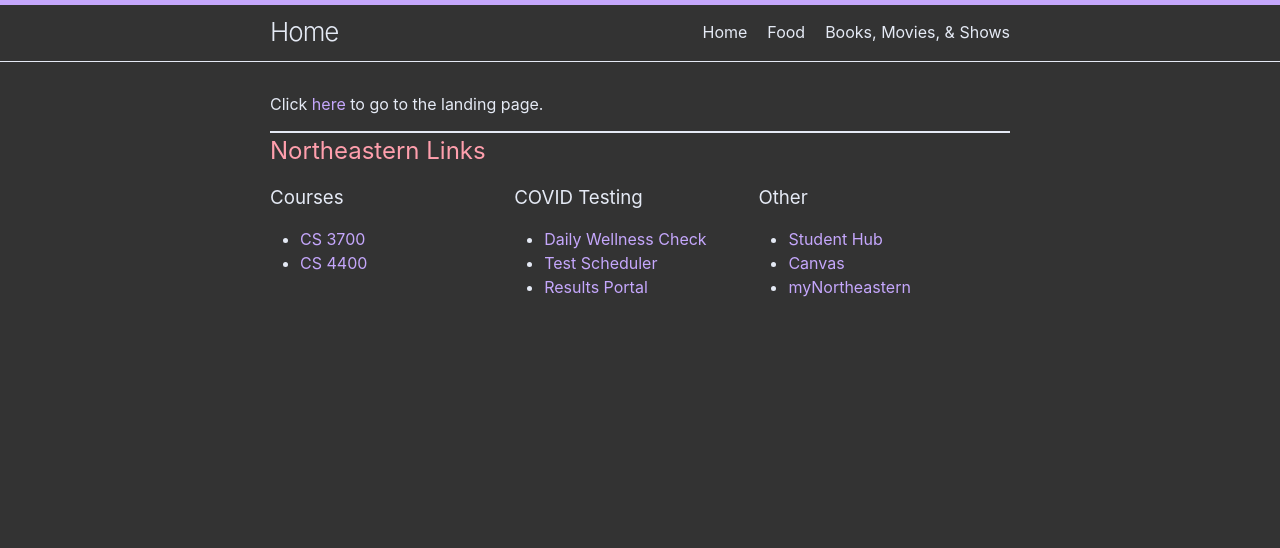
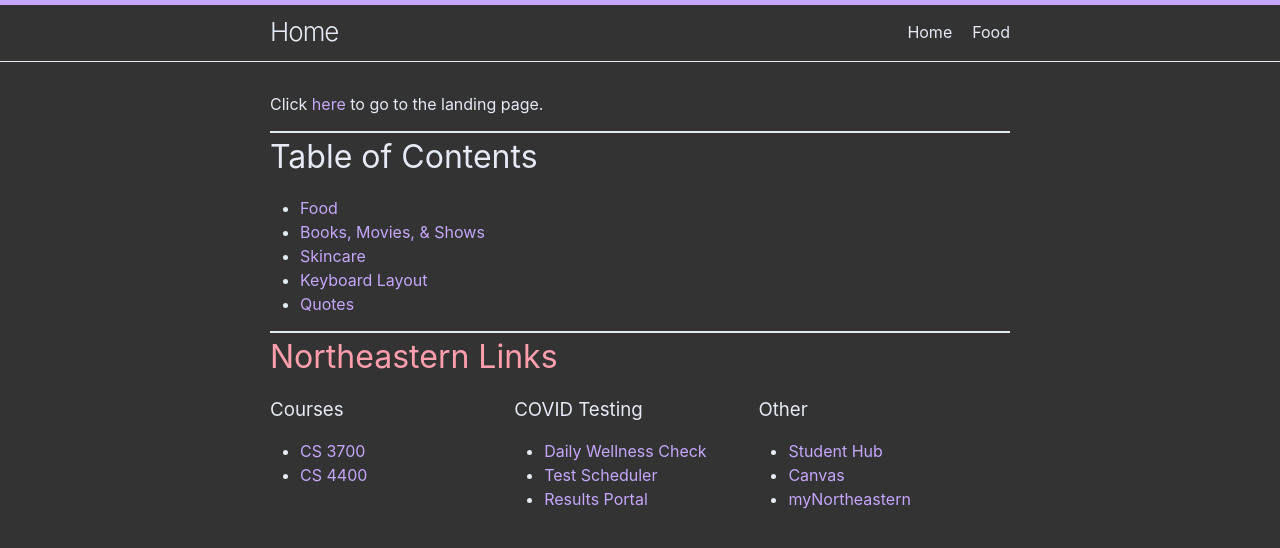
Before and after one commit to ZibingZhang/ZibingZhang.github.io, a Jekyll site: the page built from personal/index.html, in a window 1280 px wide. Shown: the top 548 px of the page. Built offline with Jekyll 4.4.1, drawn with Linux system fonts in a browser that asks for light colours.

Commit message:
some new pages

```diff
--- a/_config.yml
+++ b/_config.yml
@@ -36,7 +36,6 @@
 personal_pages:
   - personal/index.html
   - personal/food.html
-  - personal/books-movies-shows.html
 
 # Build settings
 plugins:
--- a/personal/books-movies-shows.html
+++ b/personal/books-movies-shows.html
@@ -37,7 +37,7 @@
     - Chernobyl|season 1
     - Criminal Minds|in progress
     - Crisis|season 1
-    - Counterpart | season 2
+    - Counterpart |season 2
     - Designated Survivor|season 3
     - Doctor Who|season 8 episode 11
     - The Expanse|season 4
--- a/personal/index.html
+++ b/personal/index.html
@@ -9,7 +9,17 @@
 to go to the landing page.
 
 <p></p><hr>
-<h2 class='pink'>Northeastern Links</h2>
+<h1>Table of Contents</h1>
+<ul>
+  <li><a href='/personal/food.html'>Food</a></li>
+  <li><a href='/personal/books-movies-shows.html'>Books, Movies, & Shows</a></li>
+  <li><a href='/personal/skincare.html'>Skincare</a></li>
+  <li><a href='/personal/keyboard-layout.html'>Keyboard Layout</a></li>
+  <li><a href='/personal/quotes.html'>Quotes</a></li>
+</ul>
+
+<p></p><hr>
+<h1 class='pink'>Northeastern Links</h1>
 <div class='column-wrapper'>
   <div class='column-33 min-20'>
     <h3>Courses</h3>
@@ -24,7 +34,7 @@
     <ul>
       <li><a href='https://service.northeastern.edu/wellness?id=wellness_cat_item&sys_id=340f4312dbda1c102d2caa82ca9619bf' target='_blank'>Daily Wellness Check</a></li>
       <li><a href='https://northeastern.sharepoint.com/sites/covidscheduler/SitePages/Home.aspx' target='_blank'>Test Scheduler</a></li>
-      <li><a href='https://nuniorchard.netsmartcloud.com'>Results Portal</a></li>
+      <li><a href='https://nuniorchard.netsmartcloud.com' target='_blank'>Results Portal</a></li>
     </ul>
   </div>
 
--- /dev/null
+++ b/personal/keyboard-layout.html
@@ -0,0 +1,5 @@
+---
+layout: minima-default
+personal_page: True
+title: Keyboard Layout
+---
--- /dev/null
+++ b/personal/quotes.html
@@ -0,0 +1,5 @@
+---
+layout: minima-default
+personal_page: True
+title: Quotes
+---
```
Also changed, not shown: personal/skincare.html (added, +16 -0 lines).
